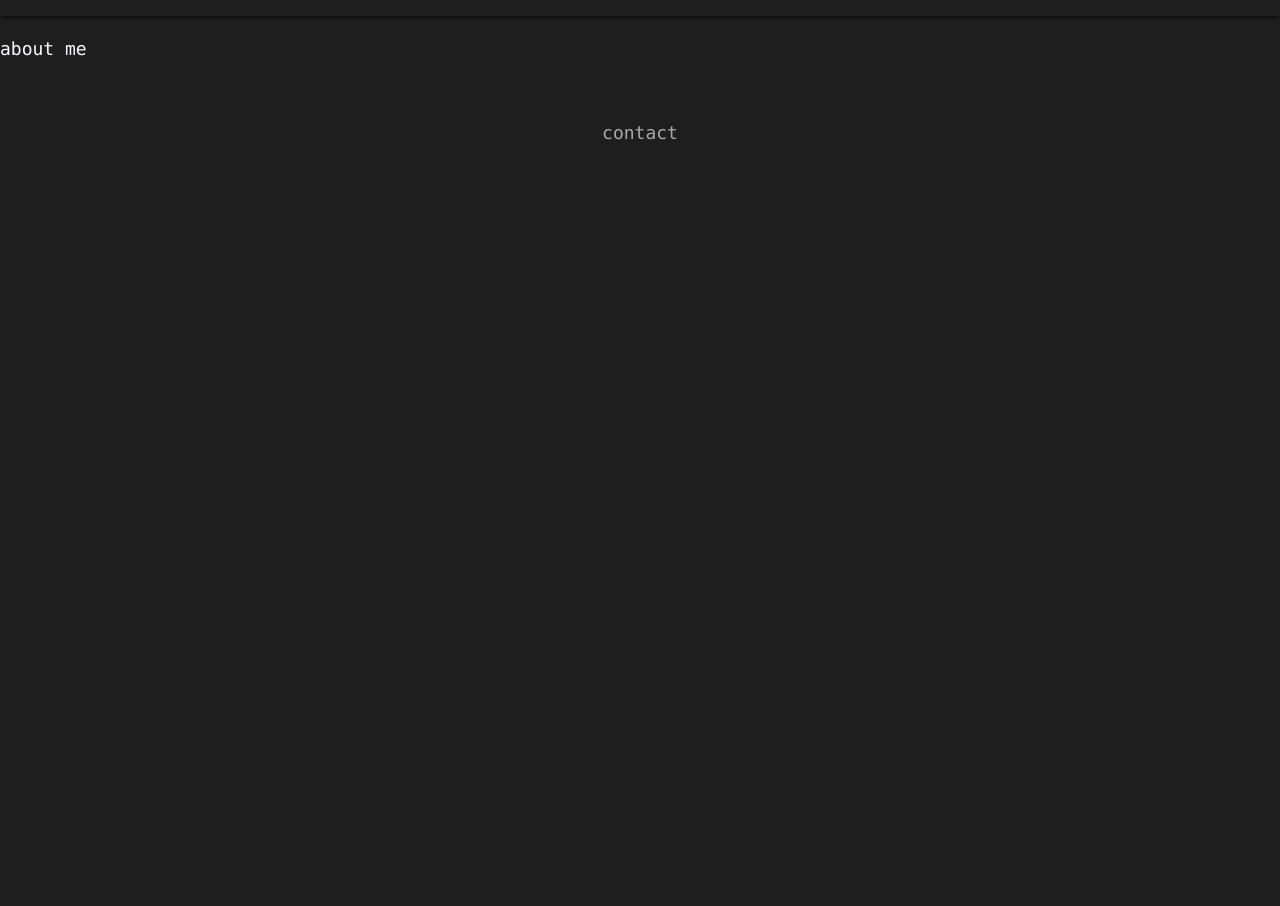
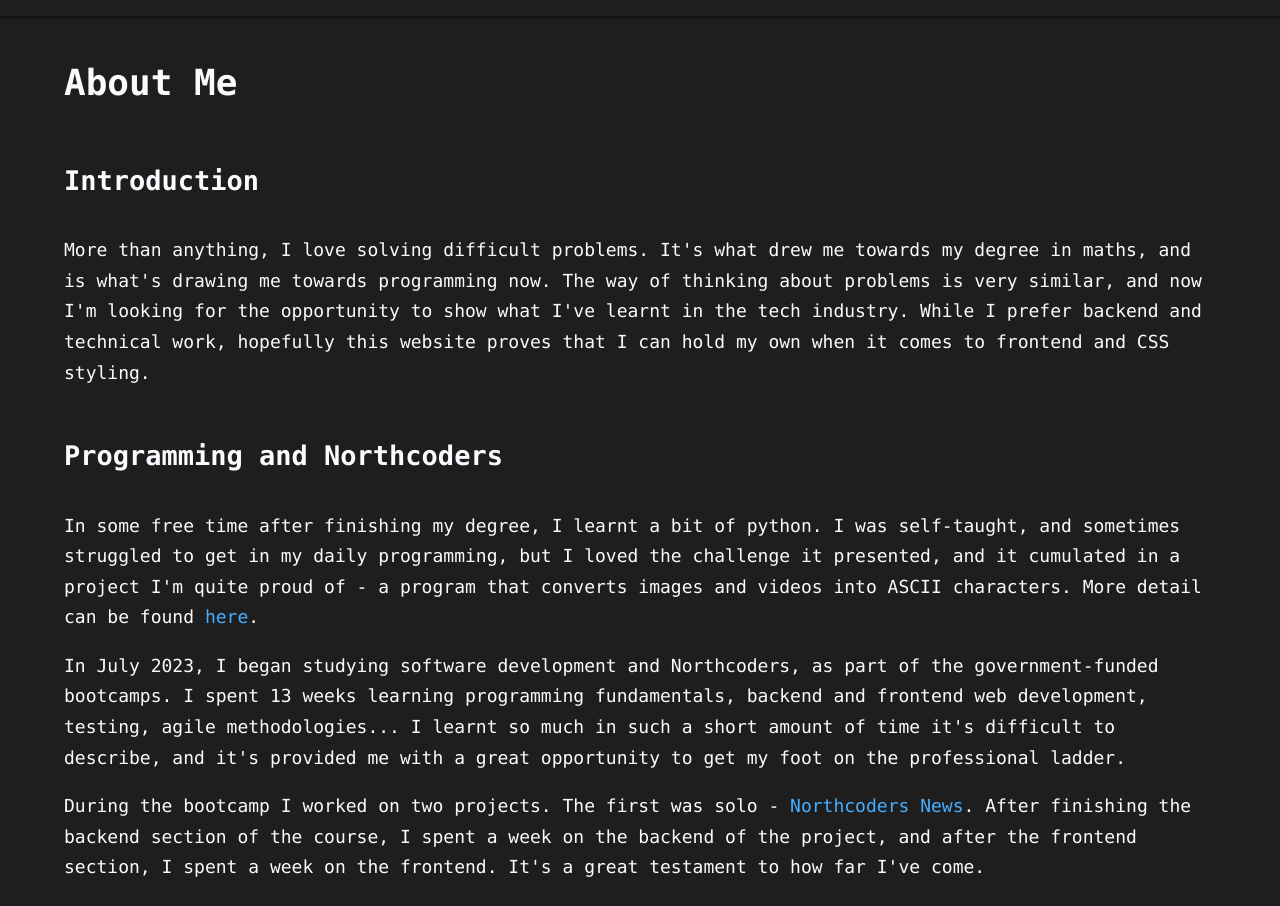
Before and after one commit to chrisRduckworth/chrisRduckworth.github.io, a React (Vite) app: page /about-me in a window 1280 px wide. Shown: the part 186-1092 px from the top of the page. Before the commit the page ends 800 px from the top, so only its background shows below. Built offline with nearby package versions, Linux system fonts and the light colour scheme.

Commit message:
add about-me page

```diff
--- a/src/components/AboutMe.jsx
+++ b/src/components/AboutMe.jsx
@@ -1,5 +1,7 @@
 import { useContext, useEffect } from "react";
+import { Link } from "react-router-dom";
 import { HeaderContext } from "../contexts/HeaderContext";
+import "../styles/AboutMe.css";
 
 function AboutMe() {
   const { setHeader } = useContext(HeaderContext);
@@ -9,7 +11,69 @@ function AboutMe() {
       return { tab: "About Me", url: "chrisDuckworth > aboutMe.html" };
     });
   }, []);
-  return <p>about me</p>;
+  return (
+    <main>
+      <h1>About Me</h1>
+      <section>
+        <h2>Introduction</h2>
+        <p>
+          More than anything, I love solving difficult problems. It's what drew
+          me towards my degree in maths, and is what's drawing me towards
+          programming now. The way of thinking about problems is very similar,
+          and now I'm looking for the opportunity to show what I've learnt in
+          the tech industry. While I prefer backend and technical work,
+          hopefully this website proves that I can hold my own when it comes to
+          frontend and CSS styling.
+        </p>
+      </section>
+      <section>
+        <h2>Programming and Northcoders</h2>
+        <p>
+          In some free time after finishing my degree, I learnt a bit of python.
+          I was self-taught, and sometimes struggled to get in my daily
+          programming, but I loved the challenge it presented, and it cumulated
+          in a project I'm quite proud of - a program that converts images and
+          videos into ASCII characters. More detail can be found{" "}
+          <Link to="/projects/Image to ASCII">here</Link>.
+        </p>
+        <p>
+          In July 2023, I began studying software development and Northcoders,
+          as part of the government-funded bootcamps. I spent 13 weeks learning
+          programming fundamentals, backend and frontend web development,
+          testing, agile methodologies... I learnt so much in such a short
+          amount of time it's difficult to describe, and it's provided me with a
+          great opportunity to get my foot on the professional ladder.
+        </p>
+        <p>
+          During the bootcamp I worked on two projects. The first was solo -{" "}
+          <Link to="/projects/Northcoders News">Northcoders News</Link>. After
+          finishing the backend section of the course, I spent a week on the
+          backend of the project, and after the frontend section, I spent a week
+          on the frontend. It's a great testament to how far I've come.
+        </p>
+        <p>
+          The second project was a group project, a mobile app called{" "}
+          <Link to="/projects/BotaniBuddy">BotaniBuddy</Link>. Working in a
+          group of 6 was intimidating at first, but I very quickly realised I
+          was working with a great group of people, and it was very rewarding by
+          the end.
+        </p>
+      </section>
+      <section>
+        <h2>Maths</h2>
+        <p>
+          While I absolutely love to code (and I really mean it, otherwise I wouldn't do it so much!), my true love is maths. Not that namby-pamby-actually-useful maths like statistics or mechanics, the truly useless "pure" maths. The stuff which makes people pull a face when you try to describe it. The sort of thing that has no real-life application.
+        </p>
+        <p>
+          I know that sort of maths isn't very useful - who cares about ring theory or vector calculus or complex analysis (actually that last one is pretty useful but it sounds intimidating). But it's helped my way of thinking and approaching problems. Maths and programming aren't necesarrily directly connected, but the logic is absolutely transferable.
+        </p>
+      </section>
+      <section>
+        <h2>Origami</h2>
+        <p>I've been doing origami on and off since I was a kid, but recently I've gotten more into it. The process is extremely calming - just put on some relaxing music, open a book of you favourite diagrams, and start folding. And then the result you end up with is this (hopefully) beautiful piece of art, folded from something so simple. It's incredibly satisfying.</p>
+      </section>
+    </main>
+  );
 }
 
 export default AboutMe;
--- a/src/styles/AboutMe.css
+++ b/src/styles/AboutMe.css
@@ -0,0 +1,13 @@
+.experienceTitle {
+  display: flex;
+  justify-content: space-between;
+  align-items: baseline;
+}
+
+@media only screen and (max-width: 700px) {
+  .experienceTitle {
+    flex-direction: column;
+    justify-content: flex-start;
+    align-items: flex-start;
+  }
+}
```
